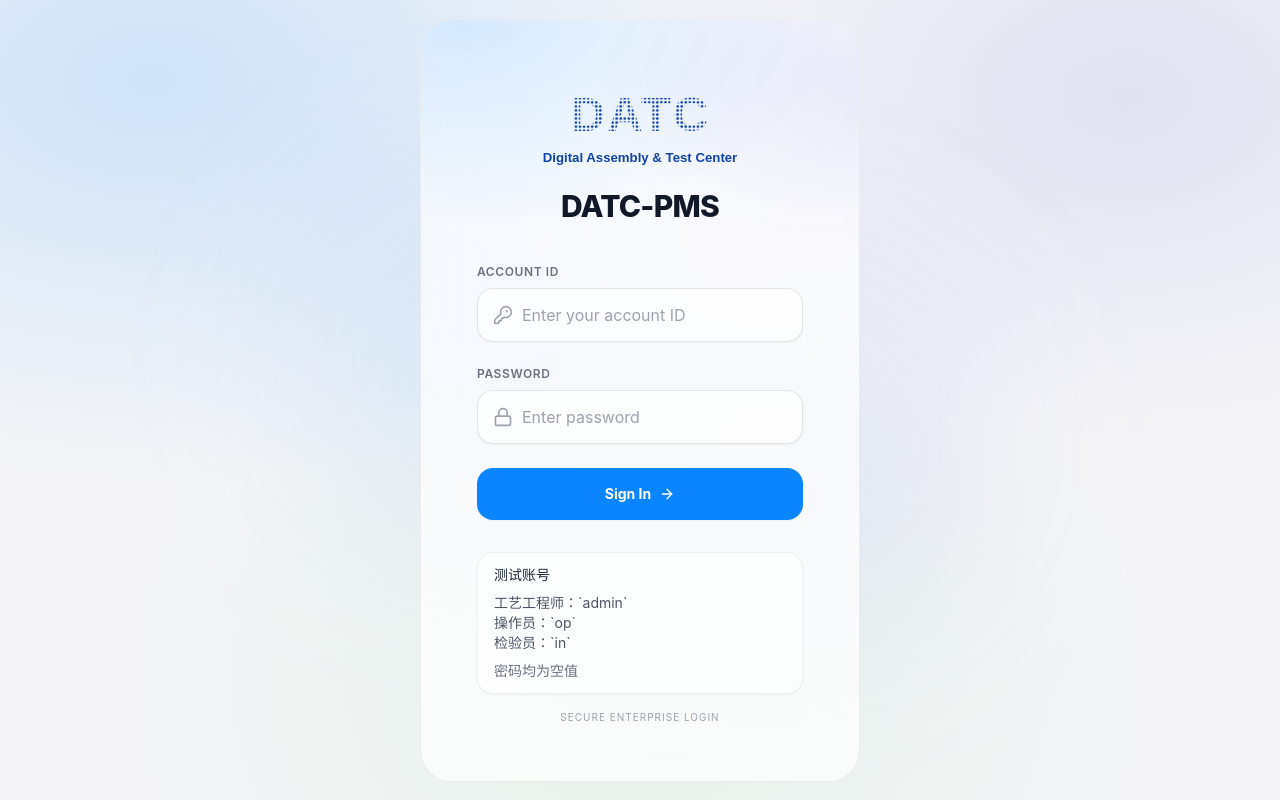
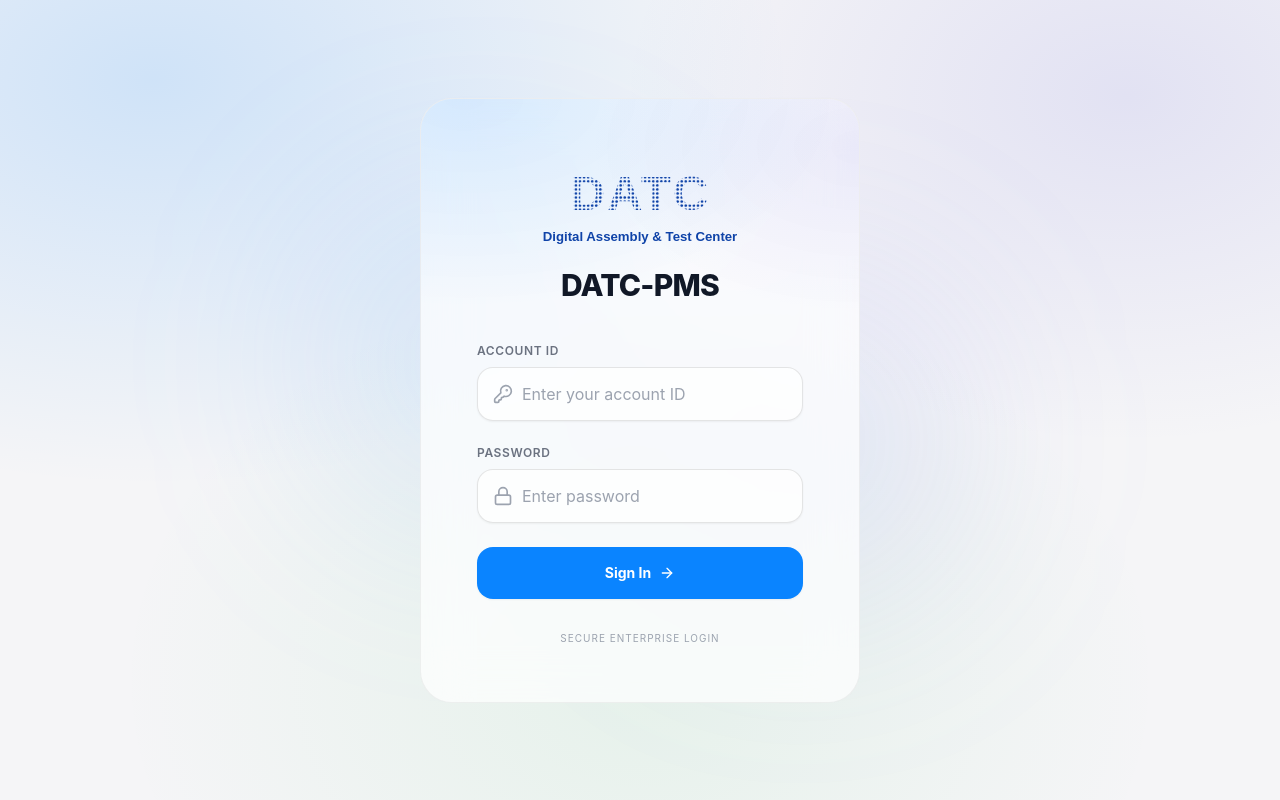
Before and after one commit to Simon201503/DATC-MES-SourceCode, a React (Vite) app: page /login in a window 1280 px wide. Built offline with nearby package versions, Linux system fonts and the light colour scheme.

Commit message:
fix: remove login test account note

```diff
--- a/src/pages/Login.tsx
+++ b/src/pages/Login.tsx
@@ -82,18 +82,9 @@ export default function Login() {
           </button>
         </form>
 
-        <div className="mt-8 space-y-4">
-          <div className="rounded-2xl border border-black/5 bg-white/55 px-4 py-3 text-sm text-gray-600 shadow-sm">
-            <p className="font-semibold text-gray-800 mb-2">测试账号</p>
-            <p>工艺工程师：`admin`</p>
-            <p>操作员：`op`</p>
-            <p>检验员：`in`</p>
-            <p className="mt-2 text-gray-500">密码均为空值</p>
-          </div>
         <div className="mt-8">
           <div className="text-center">
             <p className="text-[10px] text-gray-400 uppercase tracking-widest">Secure Enterprise Login</p>
-          </div>
           </div>
         </div>
         </div>
```
